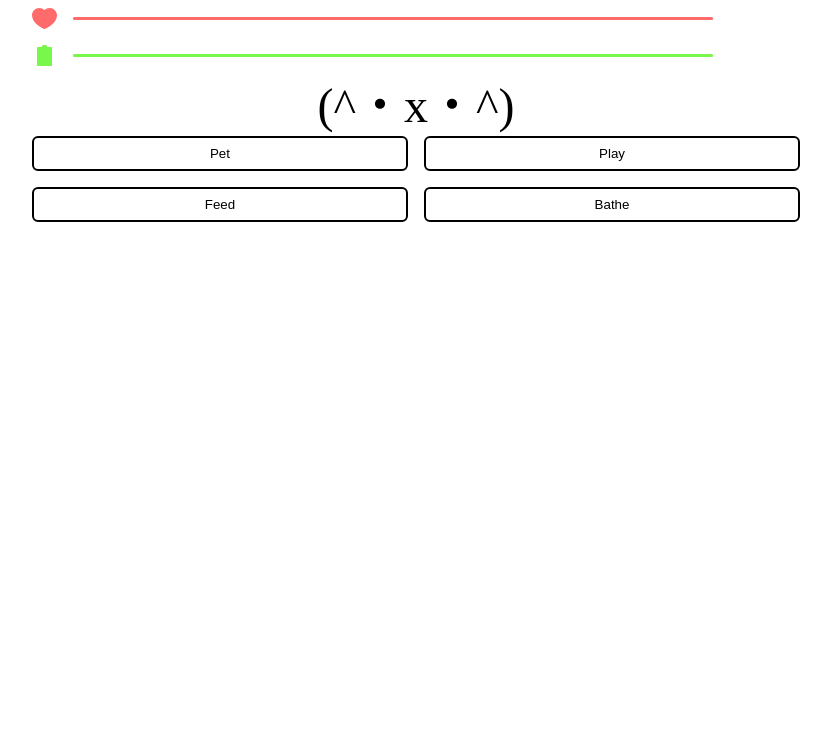
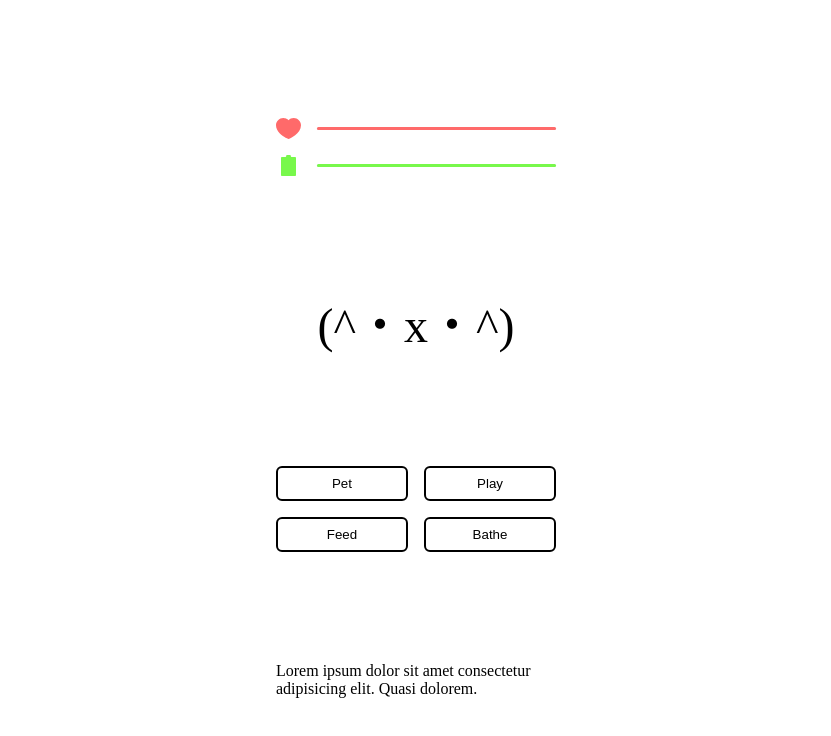
Before and after one commit to keogami/tamagotchi, a plain HTML site: page index.html in a window 1280 px wide. Shown: the whole page, without its empty margins (224-1055 px from the left). Drawn offline with Linux system fonts and the light colour scheme.

Commit message:
finallized design for the desktop

```diff
--- a/css/main.css
+++ b/css/main.css
@@ -2,10 +2,14 @@ body {
 	display: flex;
 	flex-direction: column;
 	place-items: center;
+  padding: 0px;
+  height: 100vh;
+  justify-content: space-evenly;
 }
 
 body > div {
-  width: 60vw;
+  width: 45vw;
+  max-width: 280px;
 }
 
 .shell {
--- a/index.html
+++ b/index.html
@@ -29,7 +29,7 @@
       <button>Bathe</button>
     </div>
     <div id="narration">
-
+      Lorem ipsum dolor sit amet consectetur adipisicing elit. Quasi dolorem.
     </div>
   </body>
 </html>
```
